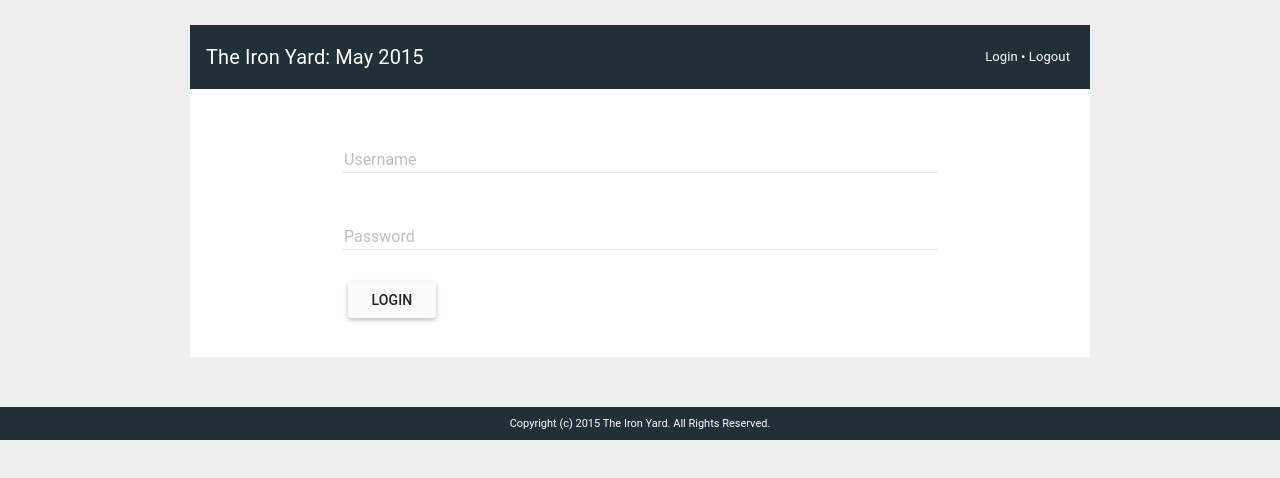
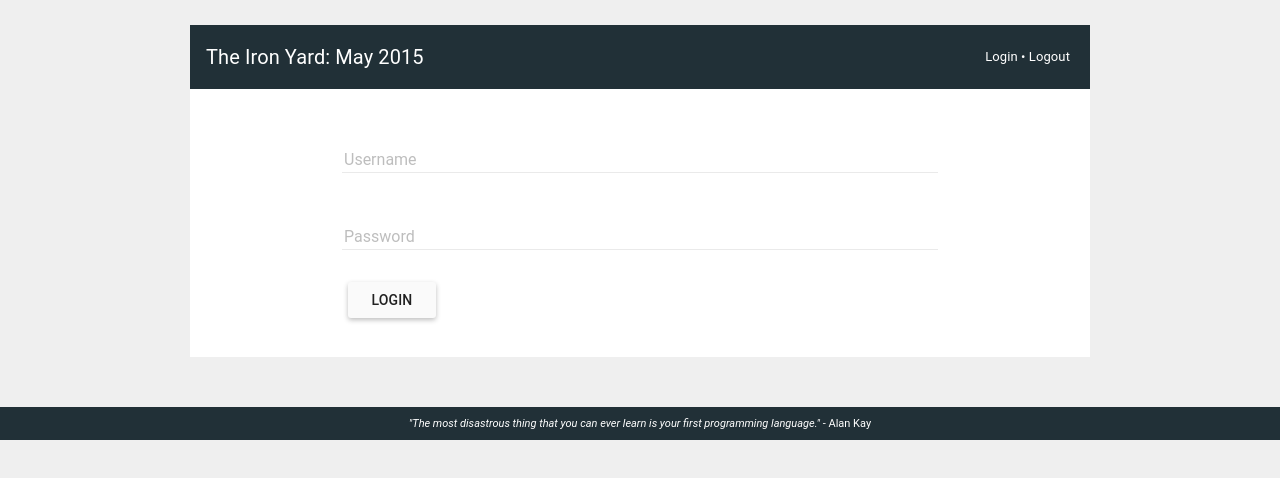
Before and after one commit to timwco/StatusTracker, a website: page app/index.html in a window 1280 px wide. Drawn offline with Linux system fonts and the light colour scheme; no server answers.

Commit message:
Updated footer

```diff
--- a/app/index.html
+++ b/app/index.html
@@ -25,7 +25,7 @@
   </div>
 
   <footer>
-    Copyright (c) 2015 The Iron Yard. All Rights Reserved.
+    <i>"The most disastrous thing that you can ever learn is your first programming language."</i> - Alan Kay
   </footer>
 
   <!-- VENDOR -->
```
